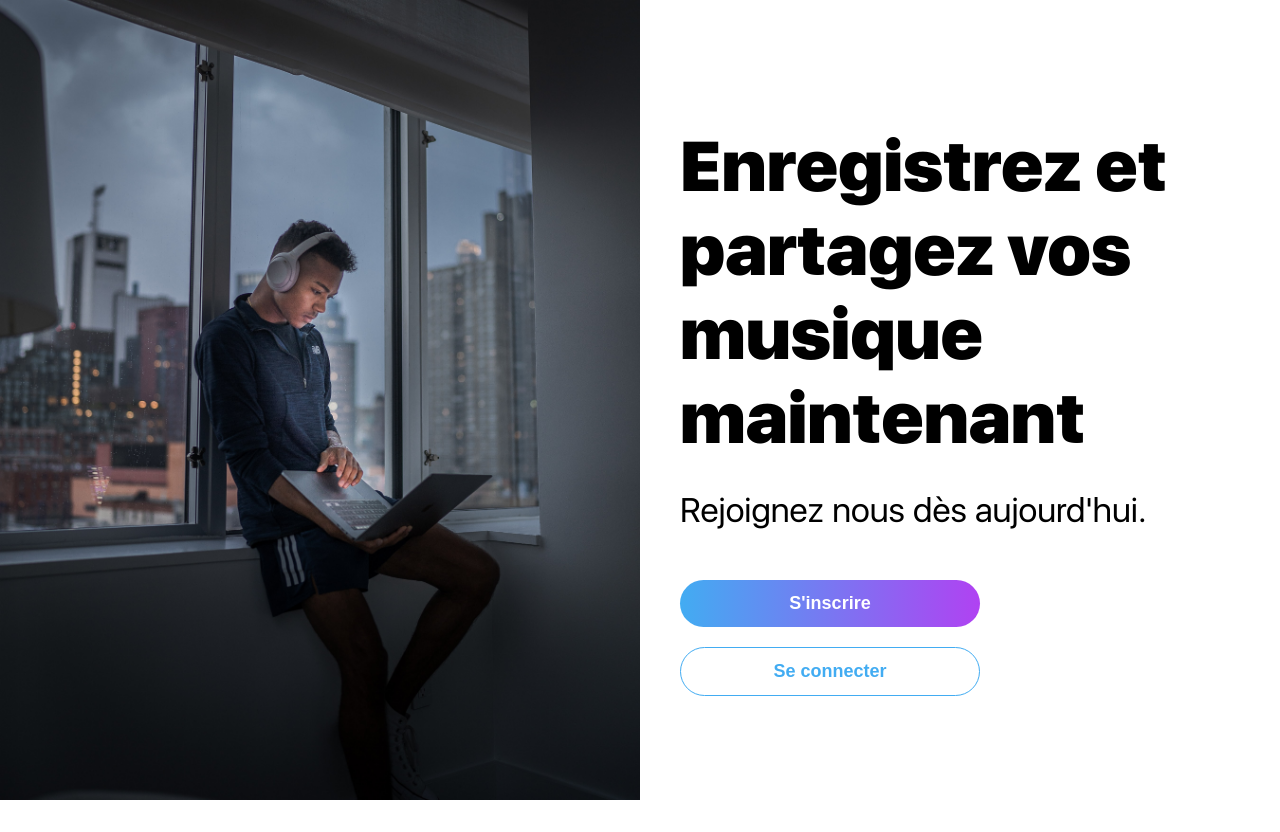
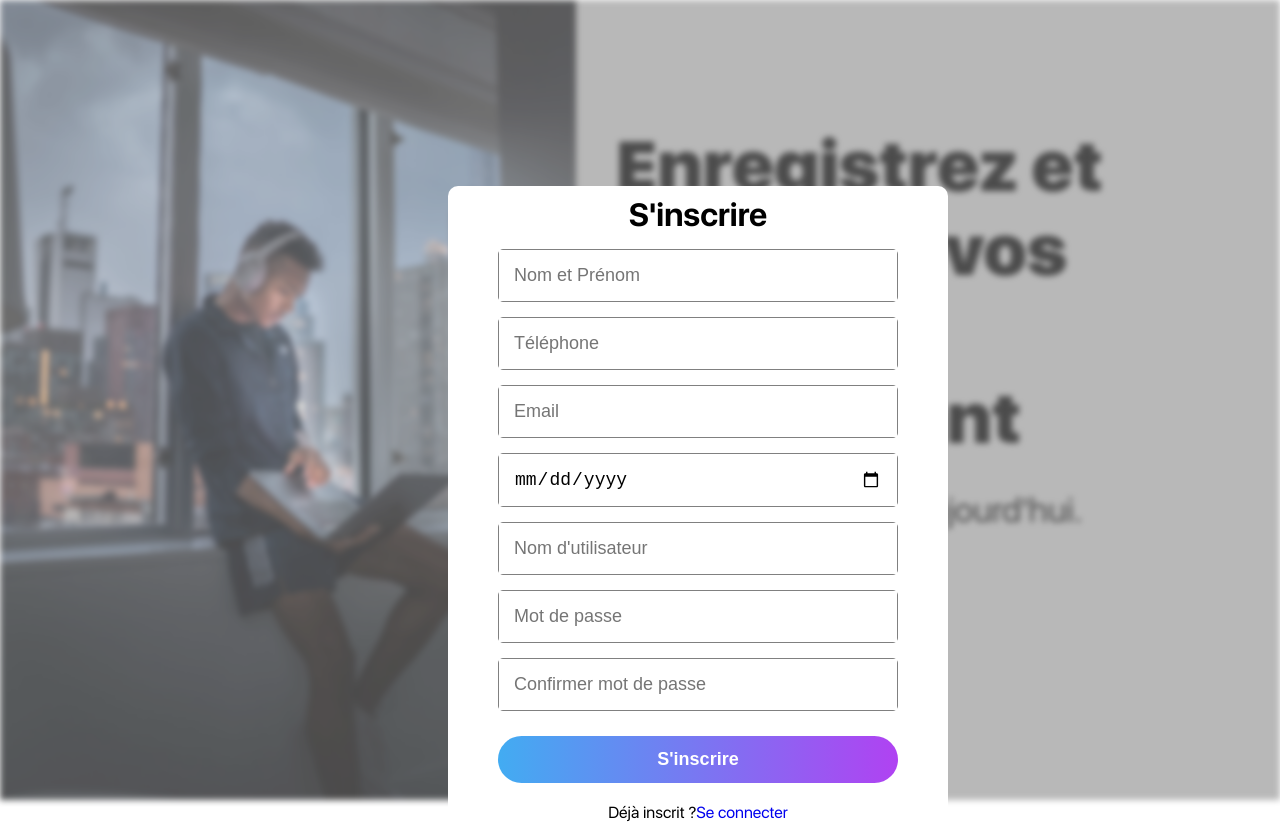
Before and after one commit to DevDams/musix-social-nework, a Nuxt app in the folder frontend/: page /signup in a window 1280 px wide. Before the commit the page ends 804 px from the top, so only its background shows below. Built offline with nearby package versions, Linux system fonts and the light colour scheme.

Commit message:
Add files via upload

```diff
--- a/frontend/pages/signup/index.vue
+++ b/frontend/pages/signup/index.vue
@@ -1,7 +1,7 @@
 <template>
   <div>
   <!-- commencer à coder ici -->
-    <!-- PAGE D'ACCUEIL -->
+    <!-- PAGE D'INSCRIPTION -->
         <div class="home-content">
             <div class="home-left">
                 <img src="~/assets/images/intro-cover-1.jpeg" alt="cover">
@@ -18,6 +18,41 @@
                   </nuxt-link>
                 </div>
             </div>
+        </div>
+
+        <!-- FORMULAIRE D'INSCRIPTION -->
+        <div class="form-content">
+           <h1>S'inscrire</h1>
+           <form action="#" class="form">
+                <div class="case-box">
+                   <input type="text" placeholder="Nom et Prénom">
+                </div>
+                <div class="case-box">
+                   <input type="number" placeholder="Téléphone">
+                </div>
+                <div class="case-box">
+                   <input type="email" placeholder="Email" required>
+                </div>
+                <div class="case-box">
+                   <input type="date">
+                </div>
+                <div class="case-box">
+                   <input type="text" placeholder="Nom d'utilisateur">
+                </div>
+                <div class="case-box">
+                   <input type="password" placeholder="Mot de passe">
+                </div>
+                <div class="case-box">
+                   <input type="password" placeholder="Confirmer mot de passe">
+                </div>
+           </form>
+           <div class="box-button case-button">
+                <nuxt-link to="/signup">
+                    <button class="btn btn-blue">S'inscrire</button>
+                </nuxt-link>
+           </div>
+           <span>Déjà inscrit ?</span>
+           <a href="#">Se connecter</a>
         </div>
   </div>
 </template>
@@ -37,15 +72,21 @@ a {
     text-decoration: none;
 }
 
+
 /* PAGE D'ACCUEIL */
 .home-content {
     display: flex;
     align-items: center;
+    background: linear-gradient(to left, rgba(0, 0, 0, 0.397), rgba(0, 0, 0, 0.397));
+    opacity: 0.7;
+    filter: blur(3px);
+    -webkit-filter: blur(3px);
+    position: relative;
 }
 
 .home-left {
     background: linear-gradient( #42ACF2,#B042F2);
-  width: 50%;
+    width: 45%;
     height: 100vh;
 }
 
@@ -115,4 +156,49 @@ a {
 .btn-light:hover{
     background-color: #3bb4ff54;
 }
+
+/* FORMULAIRE D'INSCRIPTION */
+.form-content{
+    max-width: 500px;
+    padding: 10px 50px;
+    margin:-48% auto 0;
+    left: 35%;
+    background-color: #fff;
+    position: absolute;
+    z-index: 1;
+    text-align: center;
+    border-radius: 10px;
+    -webkit-border-radius: 10px;
+    -moz-border-radius: 10px;
+    -ms-border-radius: 10px;
+    -o-border-radius: 10px;
+}
+
+.case-box{
+    border: 1px solid gray;
+    border-radius: 5px;
+    -webkit-border-radius: 5px;
+    -moz-border-radius: 5px;
+    -ms-border-radius: 5px;
+    -o-border-radius: 5px;
+    margin: 15px 0;
+    width: 400px;
+}
+
+.case-box input{
+    outline-color: #1a83c4;
+    border: none;
+    width: 100%;
+    padding: 15px;
+    font-size: 18px;
+}
+
+.case-box input::placeholder{
+    font-size: 18px;
+}
+
+.case-button{
+    width: 100%;
+    margin-bottom: 10px;
+}
 </style>
```
Lines whose indentation alone changed are shown as unchanged.
